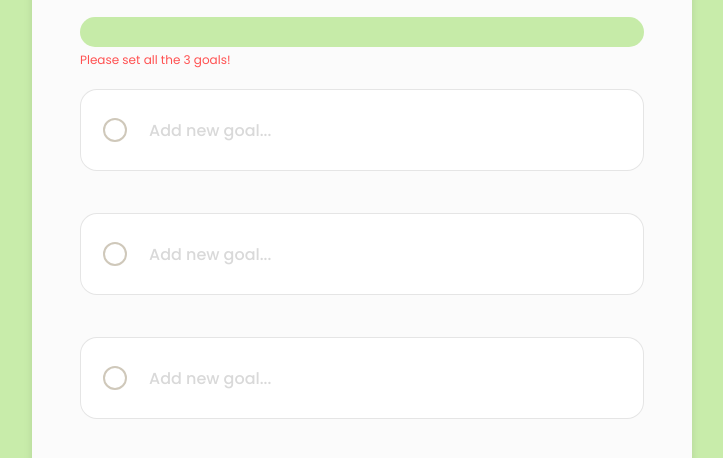
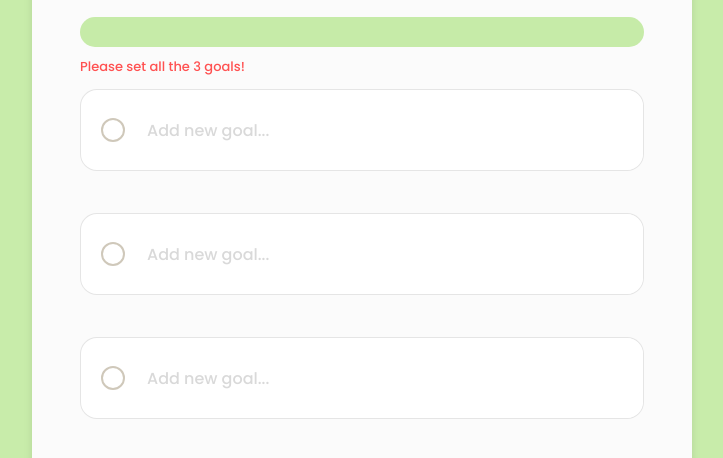
Before and after one commit to CodePlaysHere/to-do-app, a plain HTML site: page index.html in a window 1280 px wide. Both pictures are taken after a click on the element 393 px from the left and 316 px from the top of the page. Shown: the part 186-644 px from the top of the page, without its empty margins (278-1001 px from the left). Drawn offline with Linux system fonts and the light colour scheme; a web font is replaced by a local one.

Commit message:
Update style.css

```diff
--- a/style.css
+++ b/style.css
@@ -75,9 +75,10 @@ main {
 }
 
 .error-label {
-	font-size: 12px;
+	font-size: 13px;
+	font-weight: 500;
 	color: #ff5151;
-	margin-top: 4px;
+	margin-top: 10px;
 	display: none;
 }
 
@@ -91,7 +92,7 @@ main {
 	height: 82px;
 	display: flex;
 	align-items: center;
-	padding: 0 22px;
+	padding: 0;
 	background-color: #ffffff;
 	margin-bottom: 42px;
 }
@@ -102,10 +103,11 @@ main {
 	border: 2px solid rgba(97, 72, 28, 0.3);
 	border-radius: 50%;
 	flex-shrink: 0;
-	cursor: pointer;
 	display: flex;
 	align-items: center;
 	justify-content: center;
+	cursor: pointer;
+	margin-left: 20px;
 }
 
 .check-icon {
@@ -118,8 +120,9 @@ main {
 	padding-left: 22px;
 	font-family: inherit;
 	font-size: 16px;
-	align-self: stretch;
+	height: 100%;
 	width: 100%;
+	border-radius: 17px;
 	font-weight: 500;
 }
 
```
